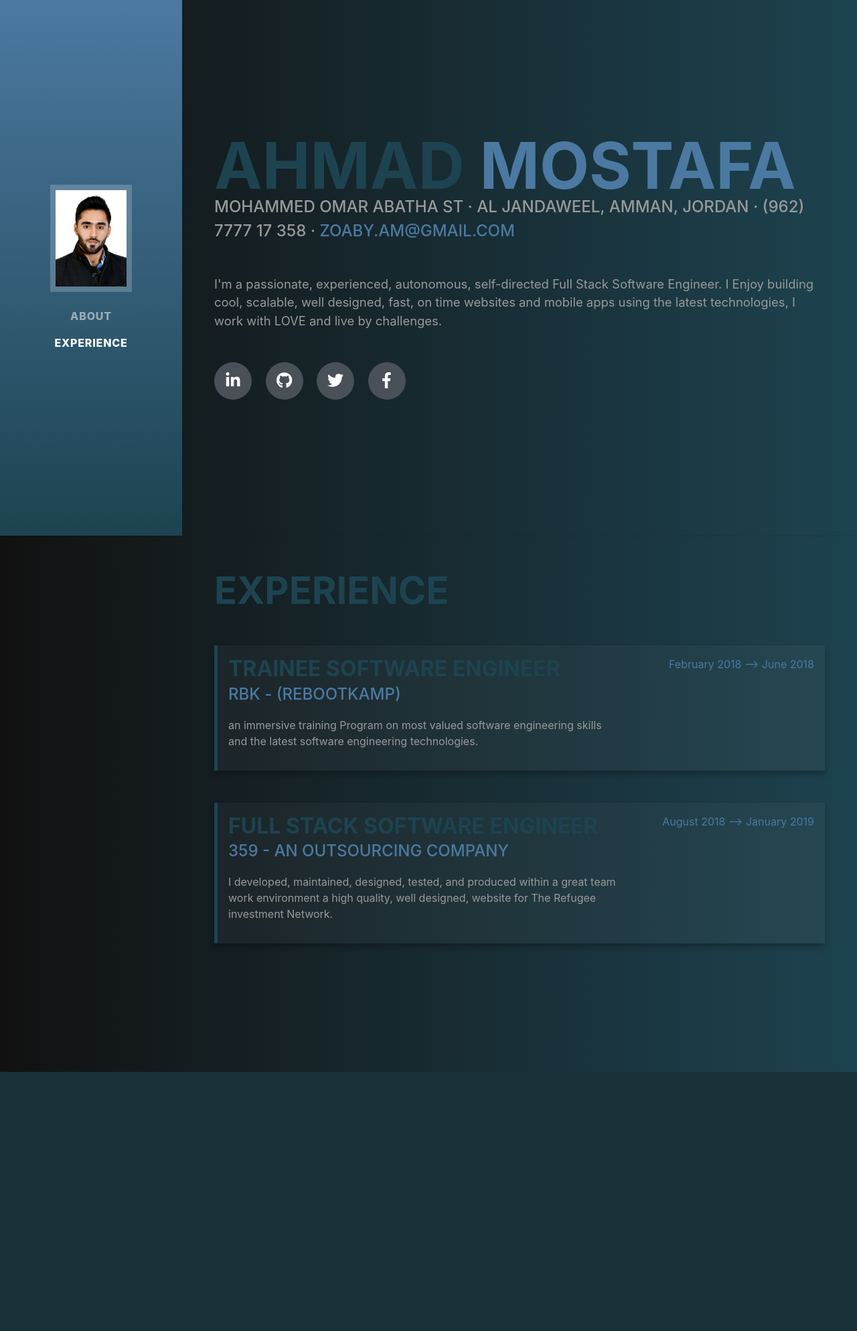
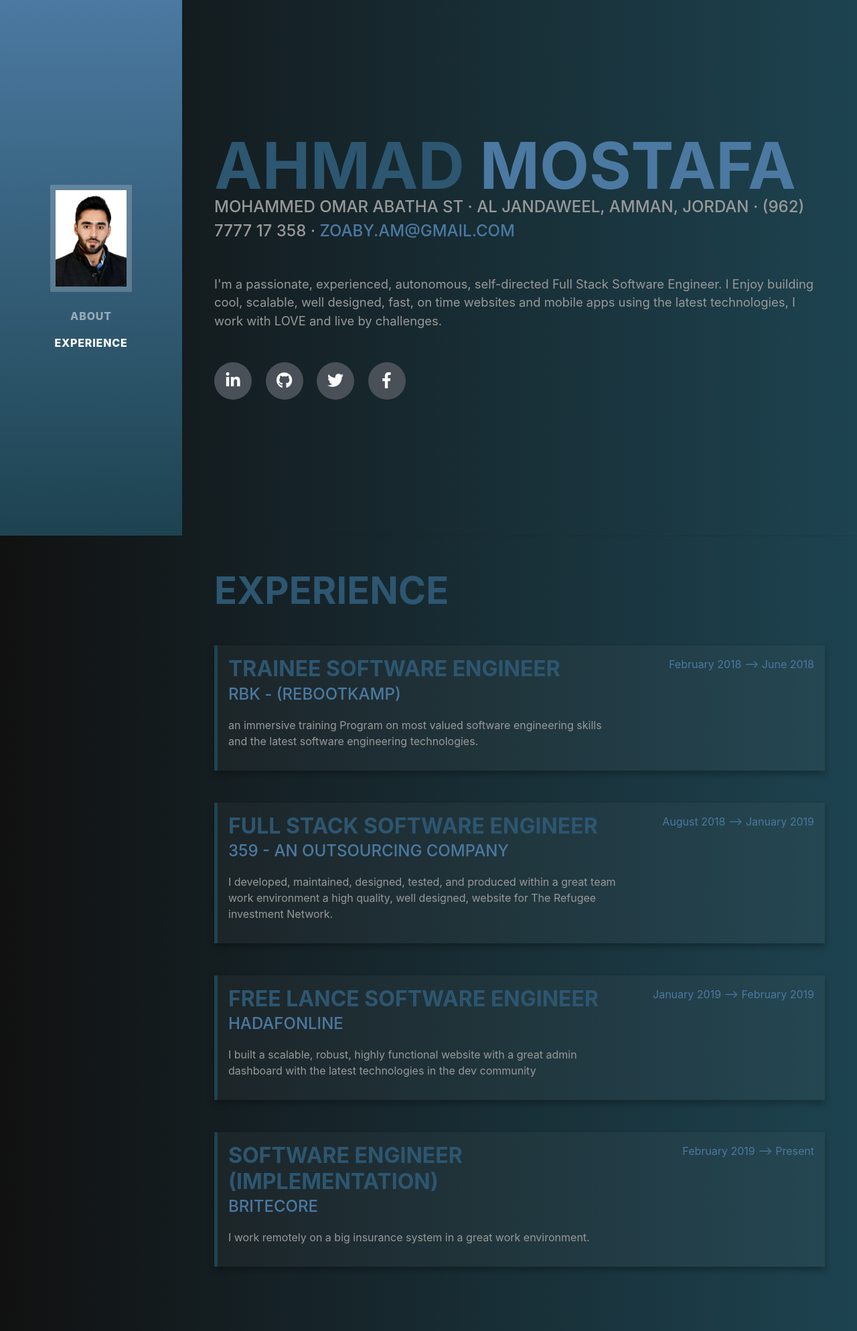
Before and after one commit to wael93/my-portfolio, a Node server app: page / in a window 1280 px wide. Shown: the whole page at 67% size. Before the commit the page ends 1601 px from the top, so only its background shows below. Run offline with Node 20, Linux system fonts and the light colour scheme; some libraries are stand-ins or nearby versions; some web fonts are replaced.

Commit message:
FEAT experience items

```diff
--- a/public/index.html
+++ b/public/index.html
@@ -112,7 +112,7 @@
         <div class="resume-item d-flex flex-column flex-md-row justify-content-between mb-5">
           <div class="resume-content">
             <h3 class="mb-0">Full stack Software Engineer</h3>
-            <div class="subheading mb-3"> <a href="">
+            <div class="subheading mb-3"> <a target="_blank" href="https://www.linkedin.com/company/359-jo/">
                 359 - an outsourcing company</a></div>
             <p>I developed, maintained, designed, tested, and produced within a
               great team work environment a high quality, well designed,
@@ -120,6 +120,32 @@
           </div>
           <div class="resume-date text-md-right">
             <span class="text-primary">August 2018 --> January 2019 </span>
+          </div>
+        </div>
+
+        <div class="resume-item d-flex flex-column flex-md-row justify-content-between mb-5">
+          <div class="resume-content">
+            <h3 class="mb-0">free lance Software Engineer</h3>
+            <div class="subheading mb-3"> <a target="_blank" href="">
+                <a target="_blank" href="http://www.hadafOnline.com">HadafOnline</a></a></div>
+            <p>I built a scalable, robust, highly functional website with a great admin dashboard
+              with the latest technologies in the dev community</p>
+          </div>
+          <div class="resume-date text-md-right">
+            <span class="text-primary">January 2019 --> February 2019 </span>
+          </div>
+        </div>
+
+
+        <div class="resume-item d-flex flex-column flex-md-row justify-content-between mb-5">
+          <div class="resume-content">
+            <h3 class="mb-0">Software Engineer (Implementation)</h3>
+            <div class="subheading mb-3"> <a target="_blank" href="https://www.britecore.com/">
+                BriteCore</a></div>
+            <p>I work remotely on a big insurance system in a great work environment.</p>
+          </div>
+          <div class="resume-date text-md-right">
+            <span class="text-primary">February 2019 --> Present </span>
           </div>
         </div>
 
--- a/public/scss/_global.scss
+++ b/public/scss/_global.scss
@@ -23,7 +23,7 @@ h6 {
   @include heading-font;
   font-weight: 700;
   text-transform: uppercase;
-  color: #1D4350;
+  color: #2D5670;
 }
 
 h1 {
--- a/public/styles/resume.css
+++ b/public/styles/resume.css
@@ -22,7 +22,7 @@ h6 {
   font-family: 'Saira Extra Condensed', -apple-system, BlinkMacSystemFont, 'Segoe UI', Roboto, 'Helvetica Neue', Arial, sans-serif, 'Apple Color Emoji', 'Segoe UI Emoji', 'Segoe UI Symbol', 'Noto Color Emoji';
   font-weight: 700;
   text-transform: uppercase;
-  color: #1D4350;
+  color: #2D5670;
 }
 
 h1 {
```
